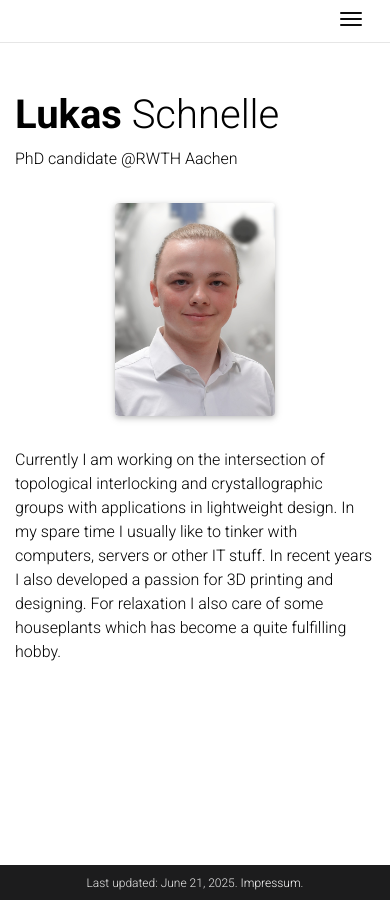
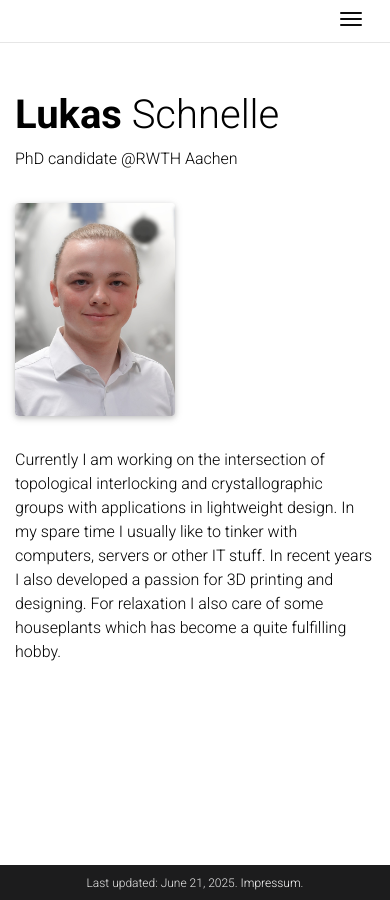
Before and after one commit to schnellecom/schnellecom.github.io, a Jekyll site: the page built from _pages/about.md, in a window 390 px wide. Built offline with Jekyll 4.4.1, drawn with Linux system fonts in a browser that asks for light colours; nearby versions of some CDN libraries; full-size pictures stand in for the smaller copies a plugin makes; comment, search, counter and statistics services are not loaded.

Commit message:
make picture left centered on mobile

```diff
--- a/_sass/_custom.scss
+++ b/_sass/_custom.scss
@@ -3,13 +3,12 @@
 /* On mobile devices, make the profile picture smaller */
 @media (max-width: 768px) {
   /*
-   * Center the profile block itself and remove the float that pushes it
-   * to the side on larger screens. text-align: center will center the image.
+   * On mobile, stop floating the profile section and align it to the left.
   */
   .profile {
     float: none !important;
-    margin: 2rem auto; /* 2rem top/bottom, auto left/right for centering */
-    text-align: center;
+    margin: 2rem 0; /* Remove auto horizontal margins */
+    text-align: left; /* Align the image to the left */
   }
   .profile img {
     max-width: 10rem; /* Adjust size as you like. The theme default is 15rem. */
```
